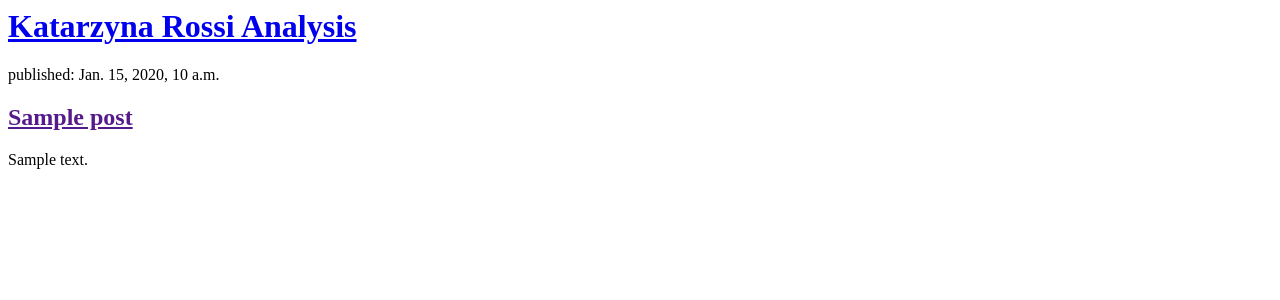
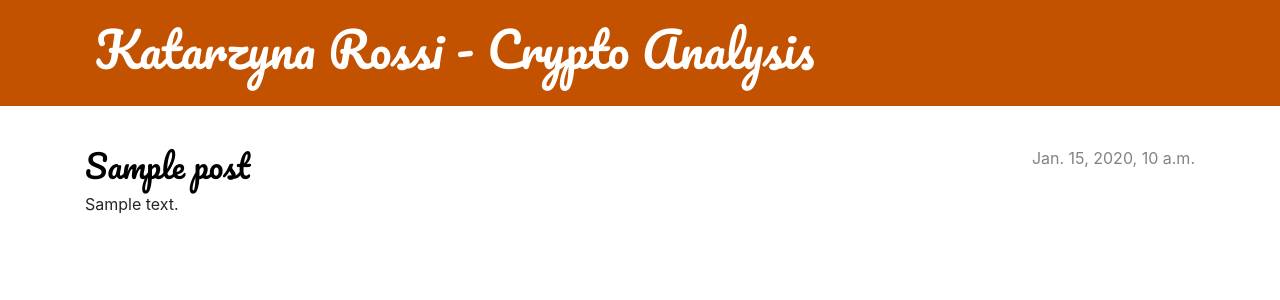
Before and after one commit to Brzozova/cherryish_crypto, a Django app: page / in a window 1280 px wide. Shown: the top 300 px of the page. Run offline with Django 3.2, Linux system fonts and the light colour scheme; tables that the repository leaves empty hold one stand-in row (values such as "Sample post").

Commit message:
Add static files, redesign home page, add css.

```diff
--- /dev/null
+++ b/blog/static/css/blog.css
@@ -0,0 +1,70 @@
+.page-header {
+    background-color: #C25100;
+    margin-top: 0;
+    margin-bottom: 40px;
+    padding: 20px 20px 20px 40px;
+}
+
+.page-header h1,
+.page-header h1 a,
+.page-header h1 a:visited,
+.page-header h1 a:active {
+    color: #ffffff;
+    font-size: 36pt;
+    text-decoration: none;
+}
+
+h1,
+h2,
+h3,
+h4 {
+    font-family: 'Pacifico', cursive;
+}
+
+.date {
+    color: #828282;
+}
+
+.save {
+    float: right;
+}
+
+.post-form textarea,
+.post-form input {
+    width: 100%;
+}
+
+.top-menu,
+.top-menu:hover,
+.top-menu:visited {
+    color: #ffffff;
+    float: right;
+    font-size: 26pt;
+    margin-right: 20px;
+}
+
+.post {
+    margin-bottom: 70px;
+}
+
+.post h2 a,
+.post h2 a:visited {
+    color: #000000;
+}
+
+.post > .date,
+.post > .actions {
+    float: right;
+}
+
+.btn-default,
+.btn-default:visited {
+    color: #C25100;
+    background: none;
+    border-color: #C25100;
+}
+
+.btn-default:hover {
+    color: #FFFFFF;
+    background-color: #C25100;
+}
--- /dev/null
+++ b/blog/templates/blog/base.html
@@ -0,0 +1,25 @@
+{% load static %}
+<!DOCTYPE html>
+<html>
+    <head>
+        <title>Katarzyna Rossi</title>
+        <link rel="stylesheet" href="https://cdn.jsdelivr.net/npm/bootstrap@4.5.3/dist/css/bootstrap.min.css" integrity="sha384-TX8t27EcRE3e/ihU7zmQxVncDAy5uIKz4rEkgIXeMed4M0jlfIDPvg6uqKI2xXr2" crossorigin="anonymous">
+        <link href='//fonts.googleapis.com/css?family=Pacifico&subset=latin,latin-ext' rel='stylesheet' type='text/css'>
+        <link rel="stylesheet" href="{% static 'css/blog.css' %}">
+    </head>
+    <body>
+        <header class="page-header">
+          <div class="container">
+              <h1><a href="/">Katarzyna Rossi - Crypto Analysis</a></h1>
+          </div>
+        </header>
+        <main class="container">
+            <div class="row">
+                <div class="col">
+                {% block content %}
+                {% endblock %}
+                </div>
+            </div>
+        </main>
+    </body>
+</html>
--- a/blog/templates/blog/post_list.html
+++ b/blog/templates/blog/post_list.html
@@ -1,11 +1,13 @@
-<header>
-    <h1><a href="/">Katarzyna Rossi Analysis </a></h1>
-</header>
+{% extends 'blog/base.html' %}
 
-{% for post in posts %}
-    <article>
-        <time>published: {{ post.published_date }}</time>
-        <h2><a href="">{{ post.title }}</a></h2>
-        <p>{{ post.text|linebreaksbr }}</p>
-    </article>
-{% endfor %}
+{% block content %}
+    {% for post in posts %}
+        <article class="post">
+            <time class="date">
+                {{ post.published_date }}
+            </time>
+            <h2><a href="">{{ post.title }}</a></h2>
+            <p>{{ post.text|linebreaksbr }}</p>
+        </article>
+    {% endfor %}
+{% endblock %}
```
